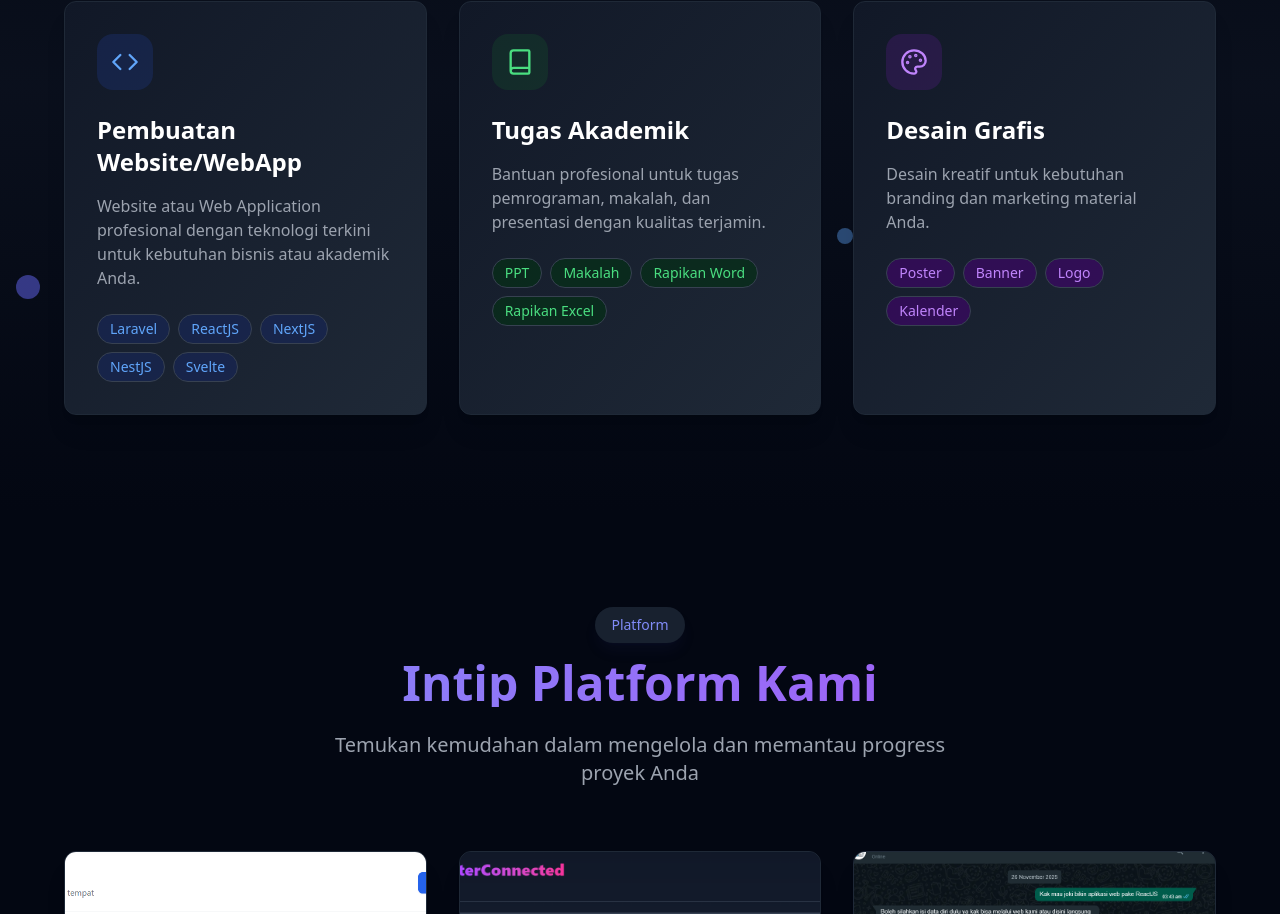
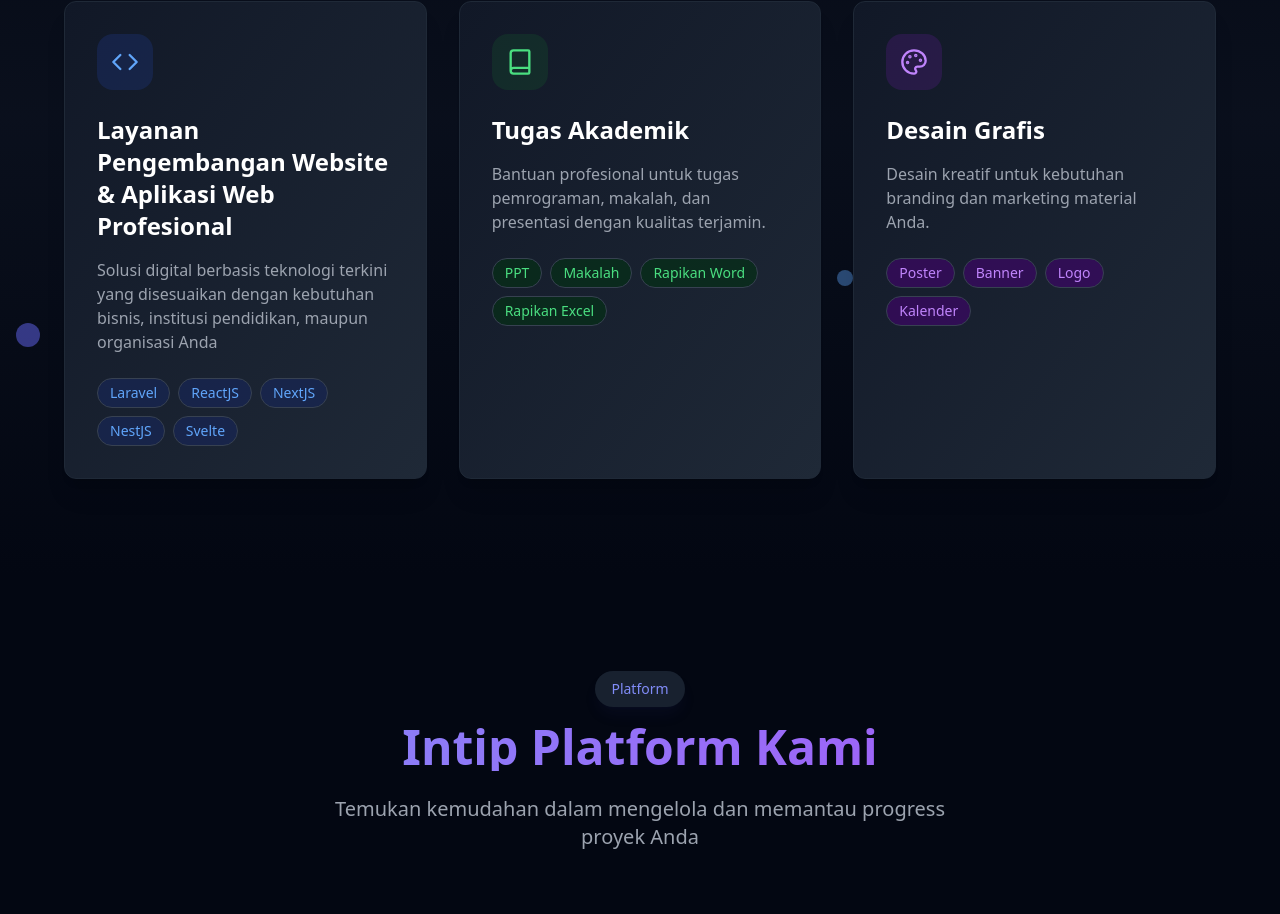
Before and after one commit to ahmadsyaifuddin-dins/JokiDins, a React (Vite) app in the folder frontend/: page / in a window 1280 px wide. Shown: the part 1223-2137 px from the top of the page. Built offline with nearby package versions, Linux system fonts and the light colour scheme; no server answers.

Commit message:
Update Services.jsx

```diff
--- a/frontend/src/components/home/Services.jsx
+++ b/frontend/src/components/home/Services.jsx
@@ -5,9 +5,9 @@ const Services = ({ isVisible }) => {
   const serviceCards = [
         {
           icon: <Code className="w-7 h-7 text-blue-400" />,
-          title: "Pembuatan Website/WebApp",
+          title: "Layanan Pengembangan Website & Aplikasi Web Profesional",
           description:
-            "Website atau Web Application profesional dengan teknologi terkini untuk kebutuhan bisnis atau akademik Anda.",
+            "Solusi digital berbasis teknologi terkini yang disesuaikan dengan kebutuhan bisnis, institusi pendidikan, maupun organisasi Anda",
           tags: ["Laravel", "ReactJS", "NextJS", "NestJS", "Svelte"],
           color: "blue",
           bgFrom: "from-blue-900/20",
```
